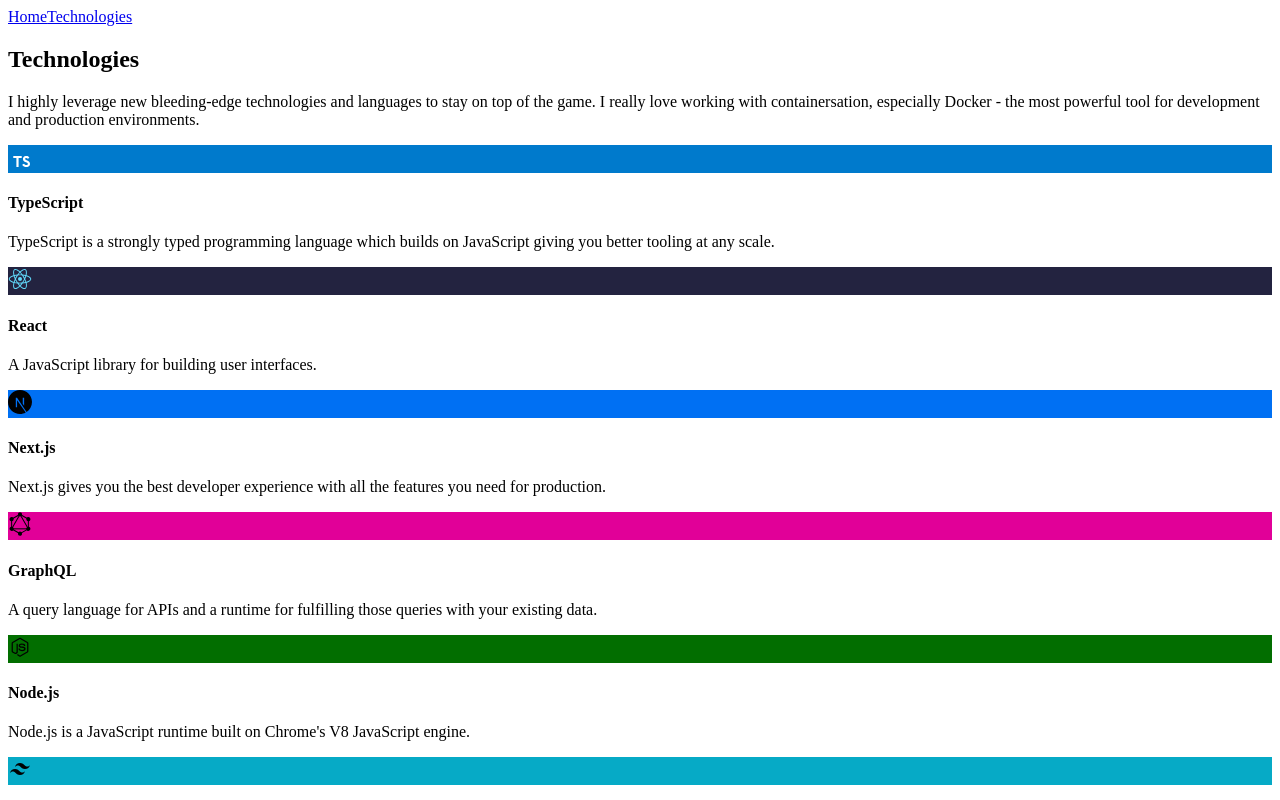
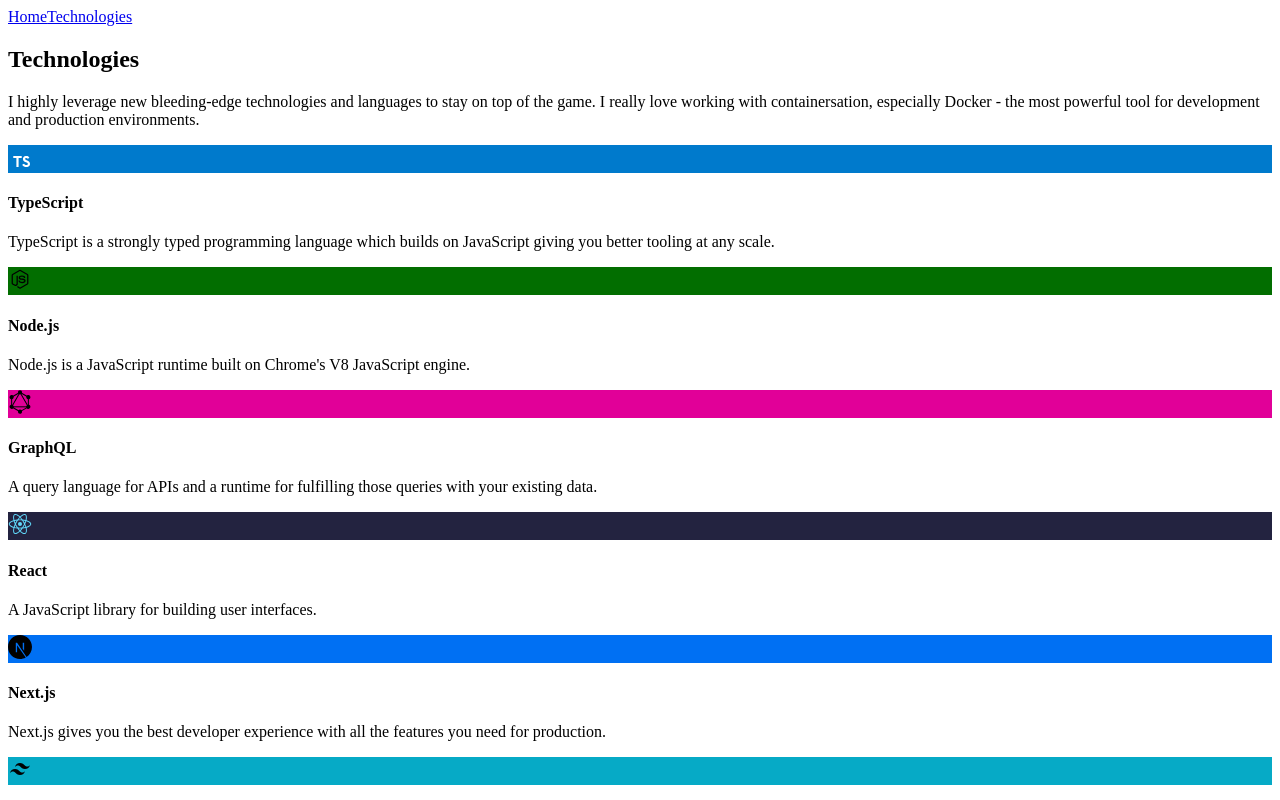
Before and after one commit to screfy/screfy.com, a Next.js app: page /technologies in a window 1280 px wide. Shown: the top 800 px of the page. Built offline with nearby package versions, Linux system fonts and the light colour scheme; no server answers.

Commit message:
refactor: change technologies order

```diff
--- a/src/pages/technologies.tsx
+++ b/src/pages/technologies.tsx
@@ -20,6 +20,18 @@ const TECHNOLOGIES: TechnologyProps[] = [
     color: '#007ACC',
   },
   {
+    name: 'Node.js',
+    description: `Node.js is a JavaScript runtime built on Chrome's V8 JavaScript engine.`,
+    icon: <NodeJS />,
+    color: '#026E00',
+  },
+  {
+    name: 'GraphQL',
+    description: 'A query language for APIs and a runtime for fulfilling those queries with your existing data.',
+    icon: <GraphQL />,
+    color: '#e10098',
+  },
+  {
     name: 'React',
     description: 'A JavaScript library for building user interfaces.',
     icon: <React />,
@@ -30,18 +42,6 @@ const TECHNOLOGIES: TechnologyProps[] = [
     description: 'Next.js gives you the best developer experience with all the features you need for production.',
     icon: <NextJS />,
     color: '#0070f3',
-  },
-  {
-    name: 'GraphQL',
-    description: 'A query language for APIs and a runtime for fulfilling those queries with your existing data.',
-    icon: <GraphQL />,
-    color: '#e10098',
-  },
-  {
-    name: 'Node.js',
-    description: `Node.js is a JavaScript runtime built on Chrome's V8 JavaScript engine.`,
-    icon: <NodeJS />,
-    color: '#026E00',
   },
   {
     name: 'TailwindCSS',
```
